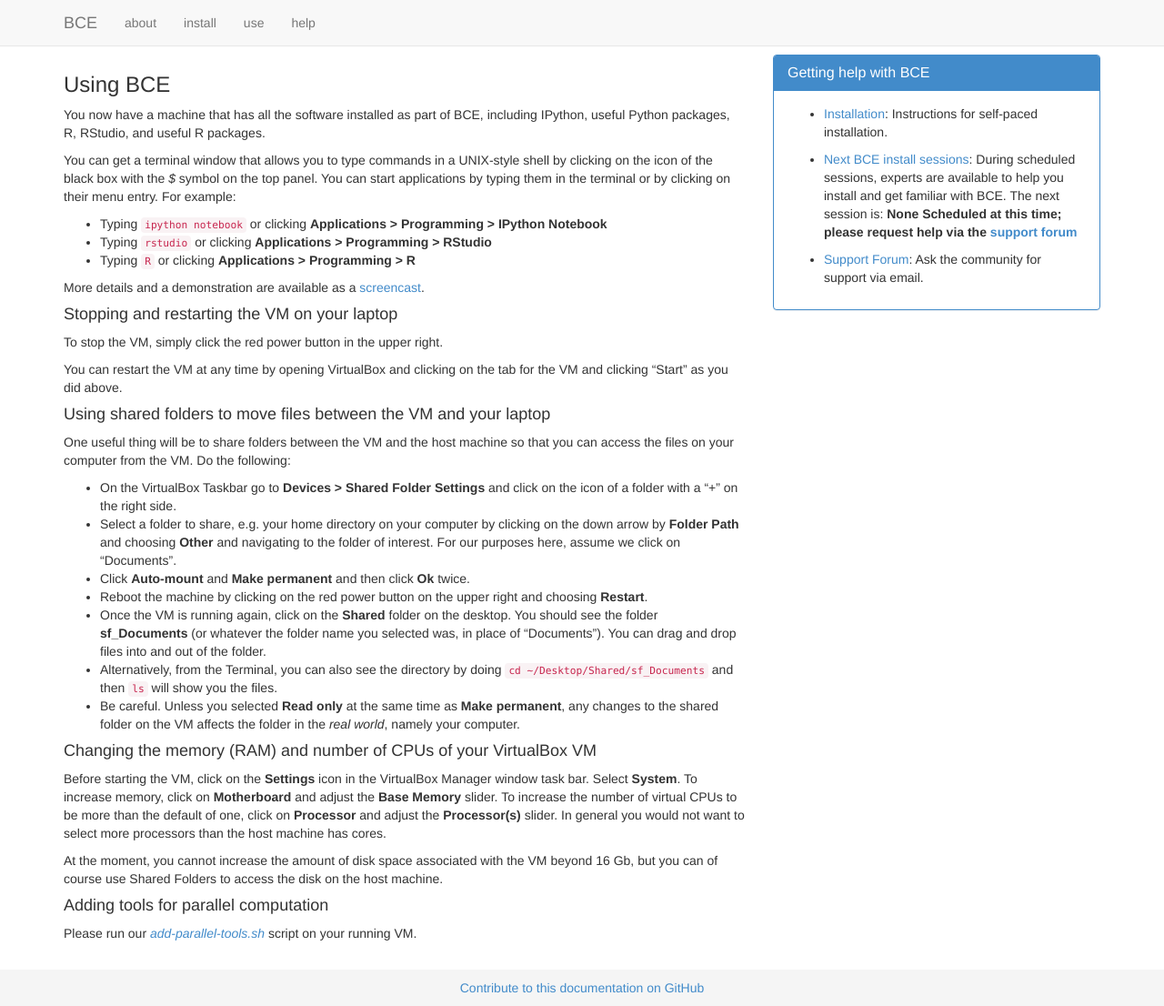
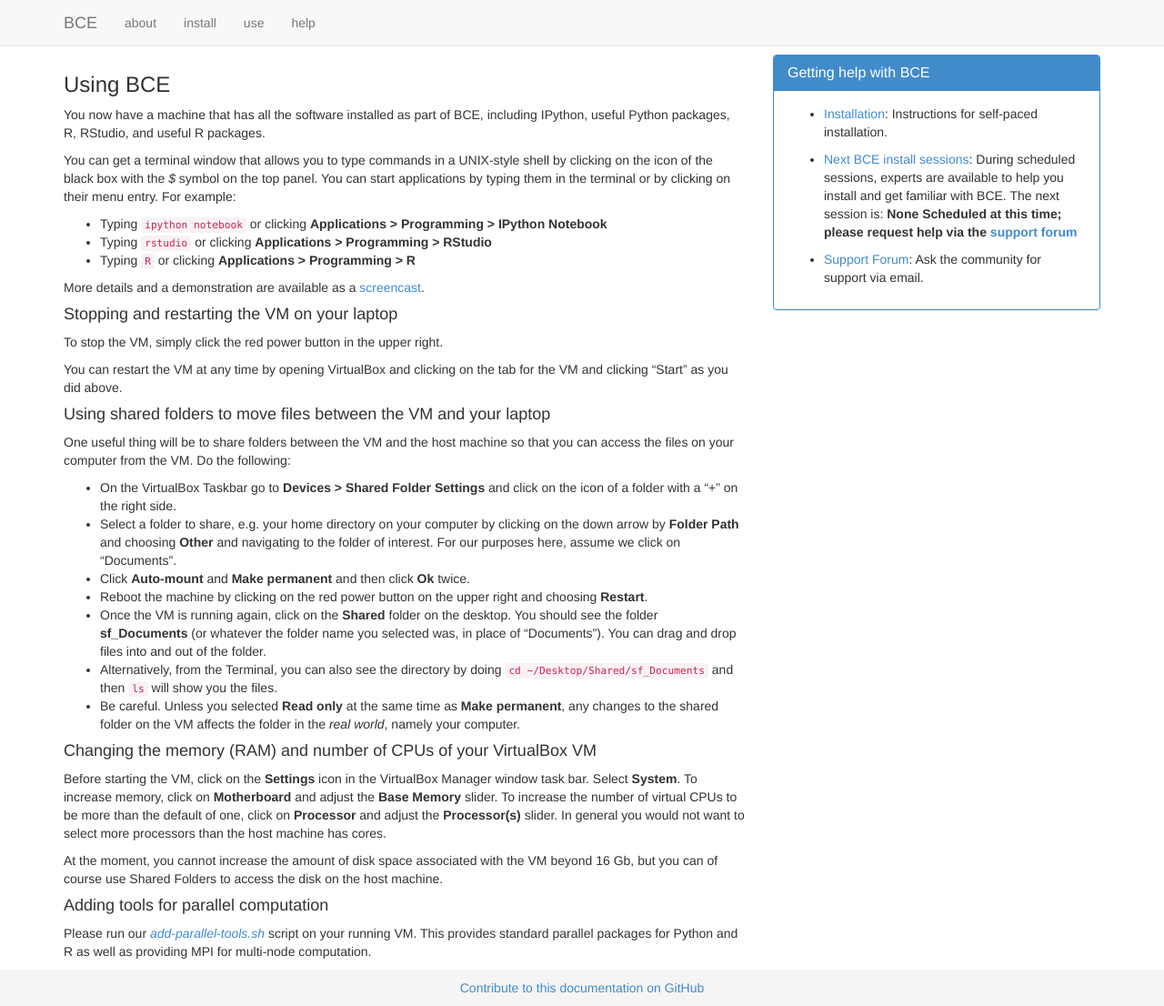
Before and after one commit to ucberkeley/bce-documentation, a Jekyll site: the page built from use.md, in a window 1280 px wide and 1106 px high. Shown: the whole window at 91% size. Built offline with Jekyll 4.4.1, drawn with Linux system fonts in a browser that asks for light colours; nearby versions of some CDN libraries; library files that are not in the unit come from our copies; Markdown is read by kramdown in place of the engine named in the settings.

```diff
--- a/use.md
+++ b/use.md
@@ -47,4 +47,4 @@ At the moment, you cannot increase the amount of disk space associated with the
 
 #### Adding tools for parallel computation
 
-Please run our [*add-parallel-tools.sh*](downloads.html) script on your running VM.
+Please run our [*add-parallel-tools.sh*](downloads.html) script on your running VM. This provides standard parallel packages for Python and R as well as providing MPI for multi-node computation.
```
Also changed, not shown: downloads.md (+4 -4 lines), install.md (+1 -1 lines).
